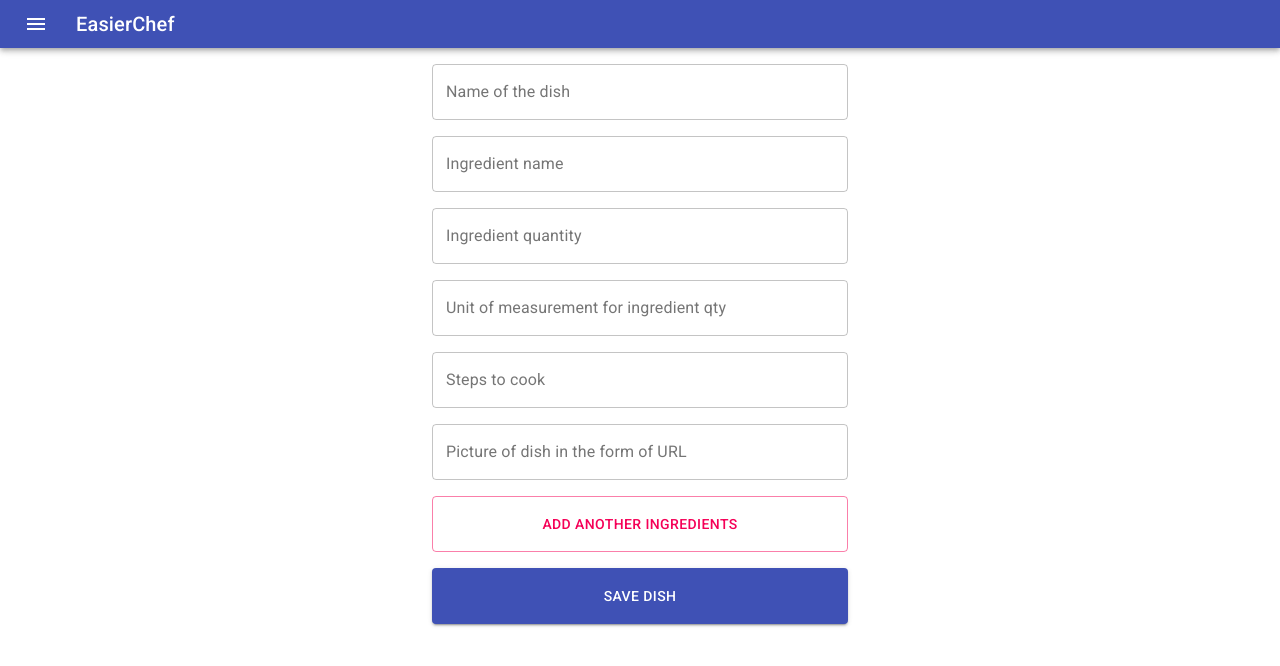
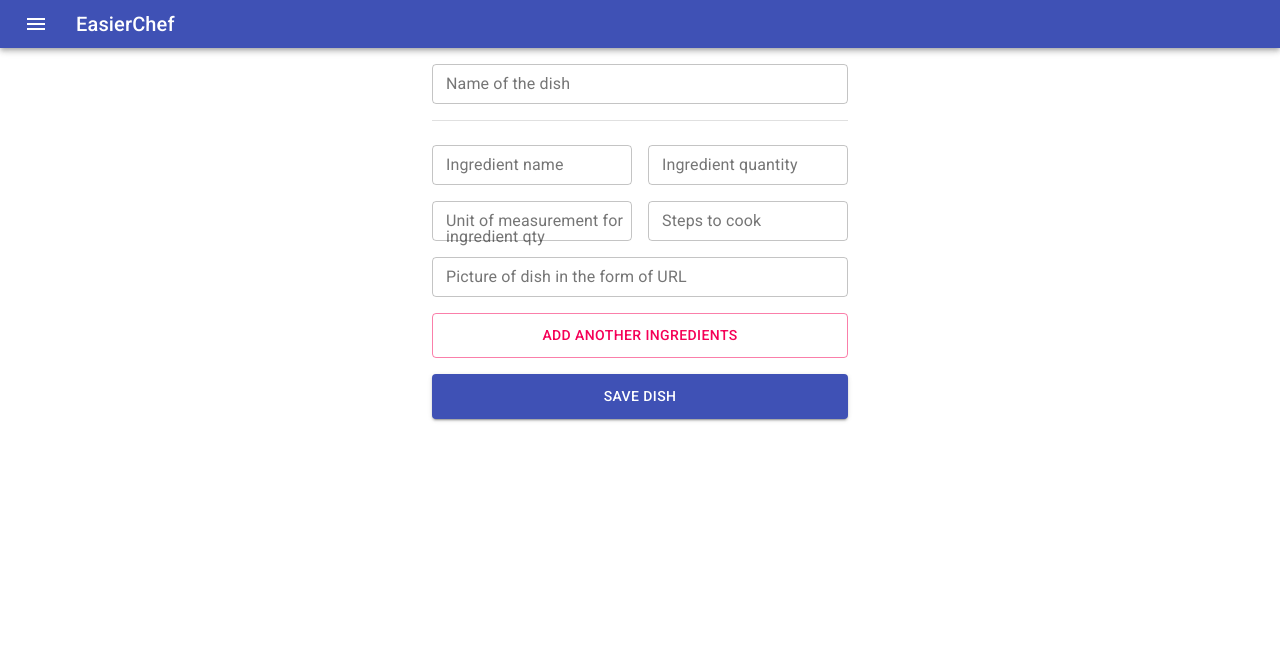
Before and after one commit to parthsunilmodi/test-task, a React (Create React App) app: page / in a window 1280 px wide. Shown: the top 666 px of the page. Built offline with nearby package versions, Linux system fonts and the light colour scheme.

Commit message:
feat: change add item login

```diff
--- a/src/pages/addDish/index.js
+++ b/src/pages/addDish/index.js
@@ -1,17 +1,8 @@
 import React, { useState } from 'react';
 import { makeStyles } from '@material-ui/core/styles';
 import { useDispatch, useSelector } from 'react-redux';
-import {
-  TextField,
-  Grid,
-  Button,
-  FormControl,
-  InputLabel,
-  OutlinedInput,
-  InputAdornment,
-  IconButton,
-} from '@material-ui/core';
-import DeleteForeverRoundedIcon from '@material-ui/icons/DeleteForeverRounded';
+import { TextField, Grid, Button, Divider, Snackbar } from '@material-ui/core';
+import MuiAlert from '@material-ui/lab/Alert';
 import recepiesActions from '../../store/recepies/actions';
 import { getRecepiesList } from '../../store/recepies/selector';
 
@@ -24,39 +15,65 @@ const useStyles = makeStyles(theme => ({
   },
   btnWrap: {
     width: '100%',
-    height: '56px',
+    height: '45px',
   },
   btnWrapper: {
     textAlign: 'end',
+  },
+  ingredient: {
+    marginTop: theme.spacing(3),
   },
 }));
 
 const AddDish = ({ history }) => {
   const recepiesList = useSelector(getRecepiesList);
-  const [formData, setFormData] = useState({});
-  const [ingredientData, setIngredientData] = useState({});
-  const [ingredientDataArr, setIngredientDataArr] = useState([]);
-  const [errors, setError] = useState({});
+  const [formData, setFormData] = useState({
+    dishName: '',
+    ingredients: [
+      {
+        id: 0,
+        name: '',
+        quantity: '',
+        unit: '',
+        steps: '',
+        picture: '',
+      },
+    ],
+  });
+  const [errors, setErrors] = useState({});
+  const [error, setError] = useState(false);
   const classes = useStyles();
   const dispatch = useDispatch();
 
-  const onDataChange = (name, type) => e => {
+  const Alert = props => <MuiAlert elevation={6} variant="filled" {...props} />;
+
+  const onDataChange = (name, id) => e => {
+    // eslint-disable-next-line no-debugger
+    debugger;
     const { value } = e.target;
-    if (type) {
-      setIngredientData({
-        ...ingredientData,
-        [name]: value,
-      });
-    } else {
+    if (id >= 0) {
+      const index = formData?.ingredients.findIndex(item => item.id === id);
+      if (index !== -1) {
         setFormData({
           ...formData,
-        [name]: value,
+          ingredients: [
+            ...formData.ingredients.slice(0, index),
+            { ...formData.ingredients[index], [name]: value },
+            ...formData.ingredients.slice(index + 1),
+          ],
         });
+      }
+    } else {
+      setFormData({ ...formData, [name]: value });
     }
   };
 
   const validateIngredients = () => {
-    const { name, quantity, unit, steps, picture } = ingredientData;
+    // eslint-disable-next-line no-debugger
+    debugger;
+    const { name = '', quantity = '', unit = '', steps = '', picture = '' } = formData?.ingredients[
+      formData?.ingredients.length - 1
+    ];
     const { dishName } = formData;
     const errorList = {
       ...errors,
@@ -67,37 +84,47 @@ const AddDish = ({ history }) => {
       picture: !picture,
       dishName: !dishName,
     };
-    setError({ ...errorList });
+    setErrors({ ...errorList });
     return !name || !quantity || !unit || !steps || !picture;
-  };
-
-  const onRemove = index => () => {
-    const data = ingredientDataArr;
-    setIngredientDataArr([...data.slice(0, index), ...data.slice(index + 1)]);
   };
 
   const addIngredient = () => {
     const isError = validateIngredients();
+    if (isError) {
+      setError(isError);
+    } else {
+      setError(false);
+    }
     if (!isError) {
-      setIngredientDataArr((prevState = []) => [...prevState, ingredientData]);
-      setIngredientData({});
+      const item = {
+        id: formData?.ingredients?.length || 0,
+        name: '',
+        quantity: '',
+        unit: '',
+        steps: '',
+        picture: '',
+      };
+      setFormData({
+        ...formData,
+        ingredients: [...formData.ingredients, { ...item }],
+      });
     }
   };
 
   const addDish = () => {
+    // eslint-disable-next-line no-debugger
+    debugger;
     const isError = validateIngredients();
-    if (ingredientDataArr.length > 0 && !Object.keys(ingredientData).length && formData.dishName) {
-      dispatch(recepiesActions.getRecepiesData({ ...formData, ingredients: [...ingredientDataArr] }));
+    if (isError) {
+      if (isError && formData?.ingredients?.length && formData?.ingredients[0].name !== '') {
+        dispatch(recepiesActions.getRecepiesData({ ...formData }));
         history.push('/list');
+      } else {
+        setError(isError);
       }
-    if (!isError && ingredientDataArr.length === 0 && !Object.keys(ingredientDataArr).length) {
-      dispatch(recepiesActions.getRecepiesData({ ...formData, ingredients: [{ ...ingredientData }] }));
-      history.push('/list');
-    }
-    if (!isError && ingredientDataArr.length > 0 && Object.keys(ingredientDataArr).length) {
-      dispatch(
-        recepiesActions.getRecepiesData({ ...formData, ingredients: [...ingredientDataArr, { ...ingredientData }] }),
-      );
+    } else {
+      setError(false);
+      dispatch(recepiesActions.getRecepiesData({ ...formData }));
       history.push('/list');
     }
   };
@@ -123,97 +150,79 @@ const AddDish = ({ history }) => {
               <Grid item xs={12} className={classes.grid}>
                 <TextField
                   id="dishName"
+                  size="small"
                   label="Name of the dish"
                   variant="outlined"
                   className={classes.textField}
                   value={formData?.dishName || ''}
                   onChange={onDataChange('dishName')}
-                  error={errors?.dishName}
-                  helperText={errors?.dishName && 'Enter Name of the dish'}
                 />
               </Grid>
-              {(ingredientDataArr || []).map((ingredient, key) => (
-                <Grid item xs={12} className={classes.grid}>
-                  <FormControl variant="outlined" className={classes.textField}>
-                    <InputLabel htmlFor="outlined-adornment-password">{`Ingredient ${key + 1}`}</InputLabel>
-                    <OutlinedInput
-                      id="outlined-adornment-password"
-                      value={ingredient?.name}
-                      endAdornment={
-                        <InputAdornment position="end">
-                          <IconButton aria-label="toggle visibility" onClick={onRemove(key)} edge="end">
-                            <DeleteForeverRoundedIcon />
-                          </IconButton>
-                        </InputAdornment>
-                      }
-                      labelWidth={70}
-                    />
-                  </FormControl>
-                </Grid>
-              ))}
-              <Grid item xs={12} className={classes.grid}>
+              <Divider />
+              {(formData?.ingredients || []).map(item => (
+                <div className={classes.ingredient}>
+                  <Grid container spacing={2}>
+                    <Grid item xs={6}>
                       <TextField
                         id="name"
+                        size="small"
                         label="Ingredient name"
                         variant="outlined"
                         className={classes.textField}
-                  value={ingredientData?.name || ''}
-                  onChange={onDataChange('name', 'ingredients')}
-                  error={errors?.name}
-                  helperText={errors?.name && 'Enter Ingredient name'}
+                        value={item?.name || ''}
+                        onChange={onDataChange('name', item.id)}
                       />
                     </Grid>
-              <Grid item xs={12} className={classes.grid}>
+                    <Grid item xs={6}>
                       <TextField
                         id="quantity"
+                        size="small"
                         label="Ingredient quantity"
                         variant="outlined"
                         className={classes.textField}
                         type="number"
-                  value={ingredientData?.quantity || ''}
-                  onChange={onDataChange('quantity', 'ingredients')}
-                  error={errors?.quantity}
-                  helperText={errors?.quantity && 'Enter Ingredient quantity'}
+                        value={item?.quantity || ''}
+                        onChange={onDataChange('quantity', item.id)}
                       />
                     </Grid>
-              <Grid item xs={12} className={classes.grid}>
+                    <Grid item xs={6}>
                       <TextField
                         id="unit"
+                        size="small"
                         label="Unit of measurement for ingredient qty"
                         variant="outlined"
                         className={classes.textField}
-                  value={ingredientData?.unit || ''}
-                  onChange={onDataChange('unit', 'ingredients')}
-                  error={errors?.unit}
-                  helperText={errors?.unit && 'Enter Unit of measurement'}
+                        value={item?.unit || ''}
+                        onChange={onDataChange('unit', item.id)}
                       />
                     </Grid>
-              <Grid item xs={12} className={classes.grid}>
+                    <Grid item xs={6}>
                       <TextField
                         id="steps"
+                        size="small"
                         label="Steps to cook"
                         variant="outlined"
                         className={classes.textField}
                         multiline
-                  value={ingredientData?.steps || ''}
-                  onChange={onDataChange('steps', 'ingredients')}
-                  error={errors?.steps}
-                  helperText={errors?.steps && 'Enter Steps'}
+                        value={item?.steps || ''}
+                        onChange={onDataChange('steps', item.id)}
                       />
                     </Grid>
                     <Grid item xs={12} className={classes.grid}>
                       <TextField
                         id="picture"
+                        size="small"
                         label="Picture of dish in the form of URL"
                         variant="outlined"
                         className={classes.textField}
-                  value={ingredientData?.picture || ''}
-                  onChange={onDataChange('picture', 'ingredients')}
-                  error={errors?.picture}
+                        value={item?.picture || ''}
+                        onChange={onDataChange('picture', item.id)}
                         type="url"
-                  helperText={errors?.picture && 'Enter Picture of dish in the form of URL'}
                       />
                     </Grid>
+                  </Grid>
+                </div>
+              ))}
               <Grid item xs={12} className={classes.grid}>
                 <Button variant="outlined" color="secondary" className={classes.btnWrap} onClick={addIngredient}>
                   Add Another Ingredients
@@ -229,6 +238,15 @@ const AddDish = ({ history }) => {
           <Grid item xs={4} />
         </Grid>
       </div>
+      <Snackbar
+        anchorOrigin={{ vertical: 'top', horizontal: 'right' }}
+        open={error}
+        onClose={() => setError(!error)}
+        autoHideDuration={6000}
+        key={{ vertical: 'top' } + { horizontal: 'right' }}
+      >
+        <Alert severity="error">Fill all the information...!</Alert>
+      </Snackbar>
     </div>
   );
 };
```
Also changed, not shown: 1 other file (tests, documents, lock files or other folders). Lines whose indentation alone changed are shown as unchanged.
